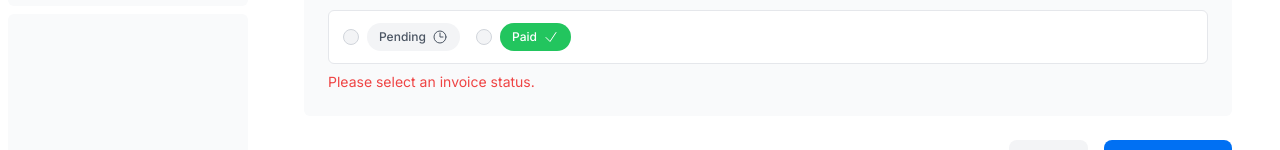
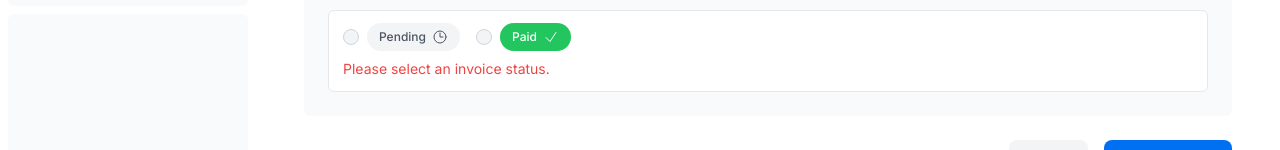
Before and after one commit to Kas-S/nextjs-dashboard, a Next.js app: page /dashboard/invoices/create in a window 1280 px wide. Both pictures are taken after typing "5" into the empty fields and a click on the button "Create Invoice". Shown: the part 338-488 px from the top of the page. Built offline with nearby package versions, Linux system fonts and the light colour scheme; no server answers; the database is empty; a web font is replaced by a local one.

Commit message:
fix: validation accessibility live changes

```diff
--- a/app/ui/invoices/create-form.tsx
+++ b/app/ui/invoices/create-form.tsx
@@ -68,7 +68,7 @@ export default function Form({ customers }: { customers: CustomerField[] }) {
               />
               <CurrencyDollarIcon className='pointer-events-none absolute left-3 top-1/2 h-[18px] w-[18px] -translate-y-1/2 text-gray-500 peer-focus:text-gray-900' />
             </div>
-            <div id='amount-error'>
+            <div id='amount-error' aria-live='polite' aria-atomic='true'>
               {state.errors?.amount &&
                 state.errors.amount.map((error: string) => (
                   <p className='mt-2 text-sm text-red-500' key={error}>
@@ -117,16 +117,16 @@ export default function Form({ customers }: { customers: CustomerField[] }) {
                 </label>
               </div>
             </div>
+            <div aria-live='polite' aria-atomic='true' id='status-error'>
+              {state.errors?.status &&
+                state.errors.status.map((error: string) => (
+                  <p className='mt-2 text-sm text-red-500' key={error}>
+                    {error}
+                  </p>
+                ))}
+            </div>
           </div>
         </fieldset>
-        <div>
-          {state.errors?.status &&
-            state.errors.status.map((error: string) => (
-              <p className='mt-2 text-sm text-red-500' key={error}>
-                {error}
-              </p>
-            ))}
-        </div>
       </div>
       <div className='mt-6 flex justify-end gap-4'>
         <Link
```
